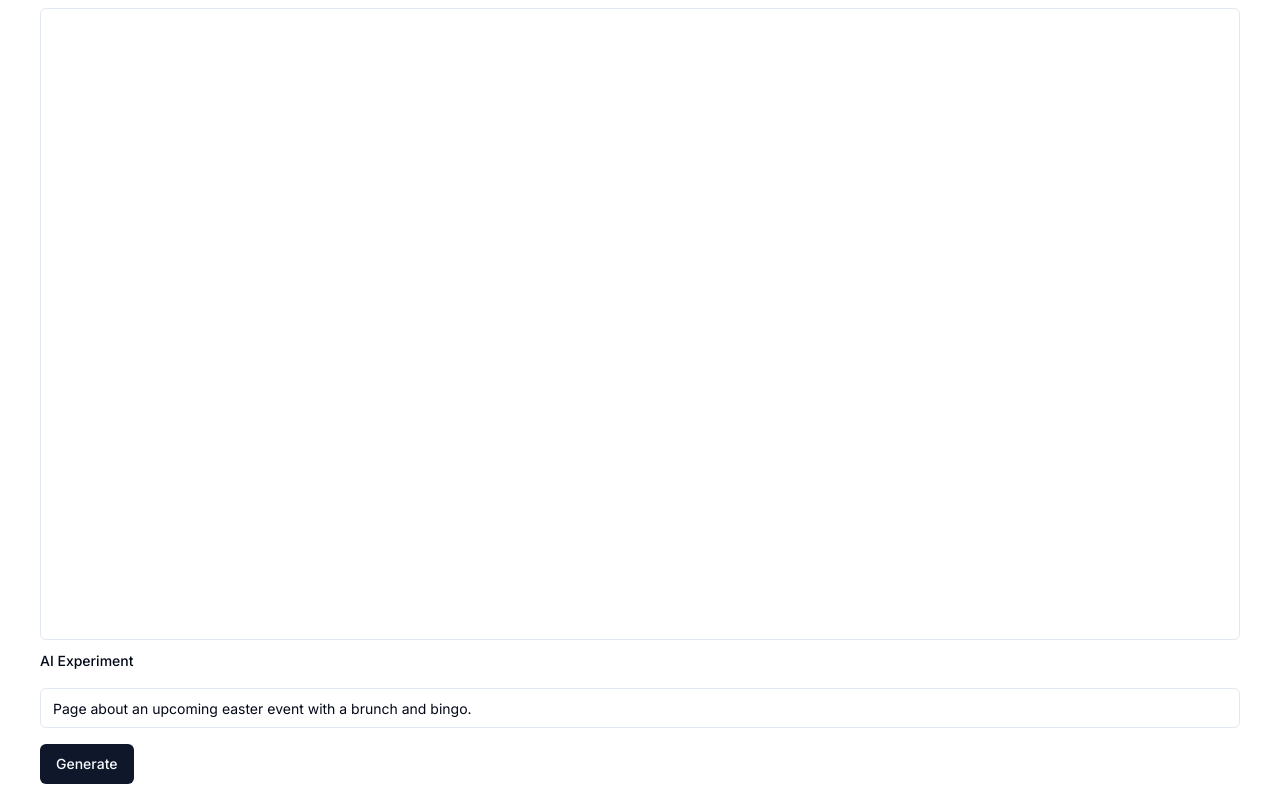
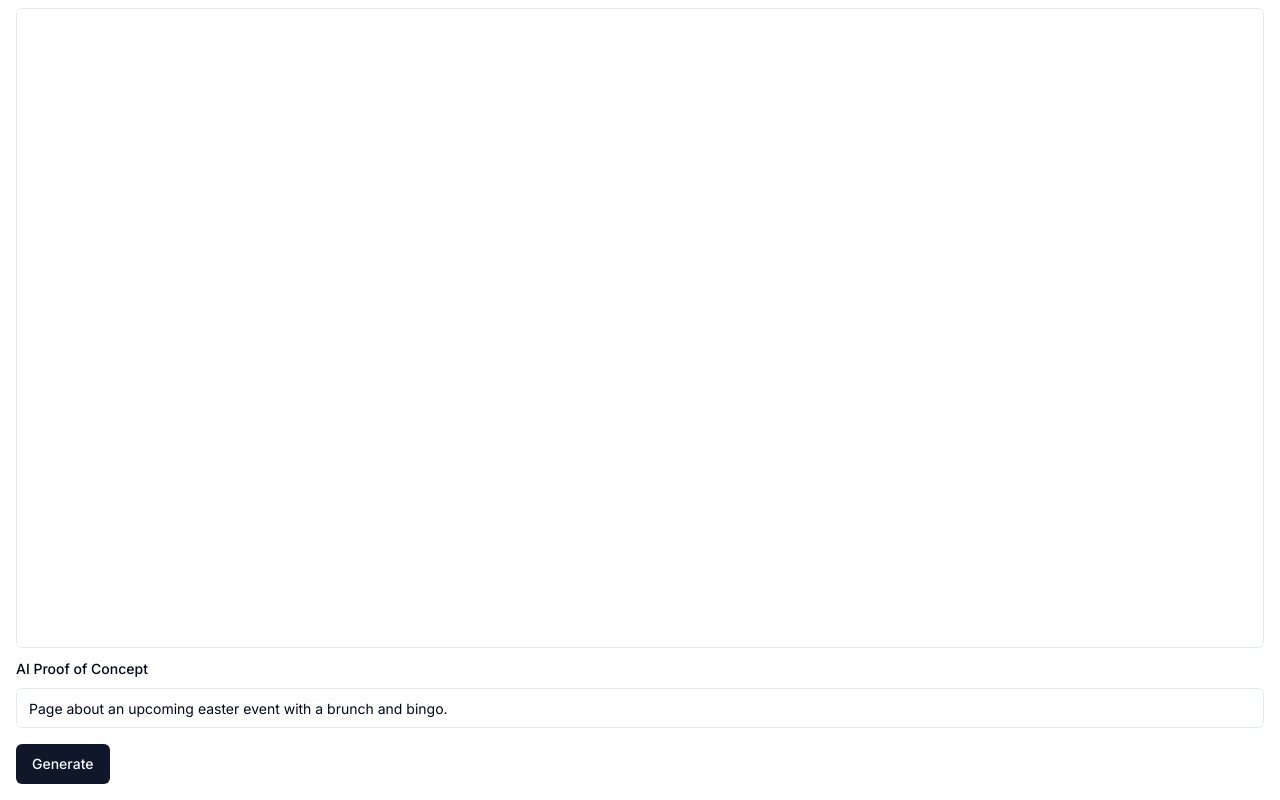
Before and after one commit to Luuk/afg-frontend, a Next.js app: page / in a window 1280 px wide. Built offline with nearby package versions, Linux system fonts and the light colour scheme.

Commit message:
Changed layout to use relative

```diff
--- a/src/app/layout.tsx
+++ b/src/app/layout.tsx
@@ -2,6 +2,7 @@ import type { Metadata } from 'next';
 import { Inter } from 'next/font/google';
 import './globals.css';
 import React from 'react';
+import { cn } from '@/lib/utils';
 
 const inter = Inter({ subsets: ['latin'] });
 
@@ -13,7 +14,7 @@ export const metadata: Metadata = {
 const RootLayout: React.FC<{ children: React.ReactNode }> = ({ children }) => {
   return (
     <html lang='en'>
-      <body className={inter.className}>{children}</body>
+      <body className={cn(inter.className, 'px-4 pt-2')}>{children}</body>
     </html>
   );
 };
--- a/src/app/page.tsx
+++ b/src/app/page.tsx
@@ -3,20 +3,21 @@
 import HtmlFrame from '@/components/html-frame';
 import InstructionsForm from '@/components/instructions-form';
 import useHtmlGeneration from '@/hooks/use-html-generation';
+import { Button } from '@/components/ui/button';
 
 const GenerationPage = () => {
   const { generateHtml, isLoading, response } = useHtmlGeneration();
 
   return (
-    <div className='relative flex h-screen justify-center'>
+    <div className='h-full'>
       <HtmlFrame
         htmlString={response}
-        className='absolute top-2 h-[calc(100%-10.5rem)] w-[calc(100%-5rem)]'
+        className='h-[calc(100vh-10rem)] w-full'
       />
       <InstructionsForm
         onSubmit={generateHtml}
         isLoading={isLoading}
-        className='absolute bottom-0 w-[calc(100%-5rem)] space-y-8 pb-4'
+        className='pt-2'
       />
     </div>
   );
--- a/src/components/instructions-form.tsx
+++ b/src/components/instructions-form.tsx
@@ -30,12 +30,12 @@ const InstructionsForm: React.FC<DashboardFormProps> = ({
       <div>
         <Form {...form}>
           <form onSubmit={form.handleSubmit(onSubmit)} className='space-y-4'>
-            <Label>AI Experiment</Label>
             <FormField
               control={form.control}
               name='instructions'
               render={({ field }) => (
                 <FormItem>
+                  <Label>AI Proof of Concept</Label>
                   <Input placeholder='Instructions' {...field} />
                   <FormMessage />
                 </FormItem>
```
